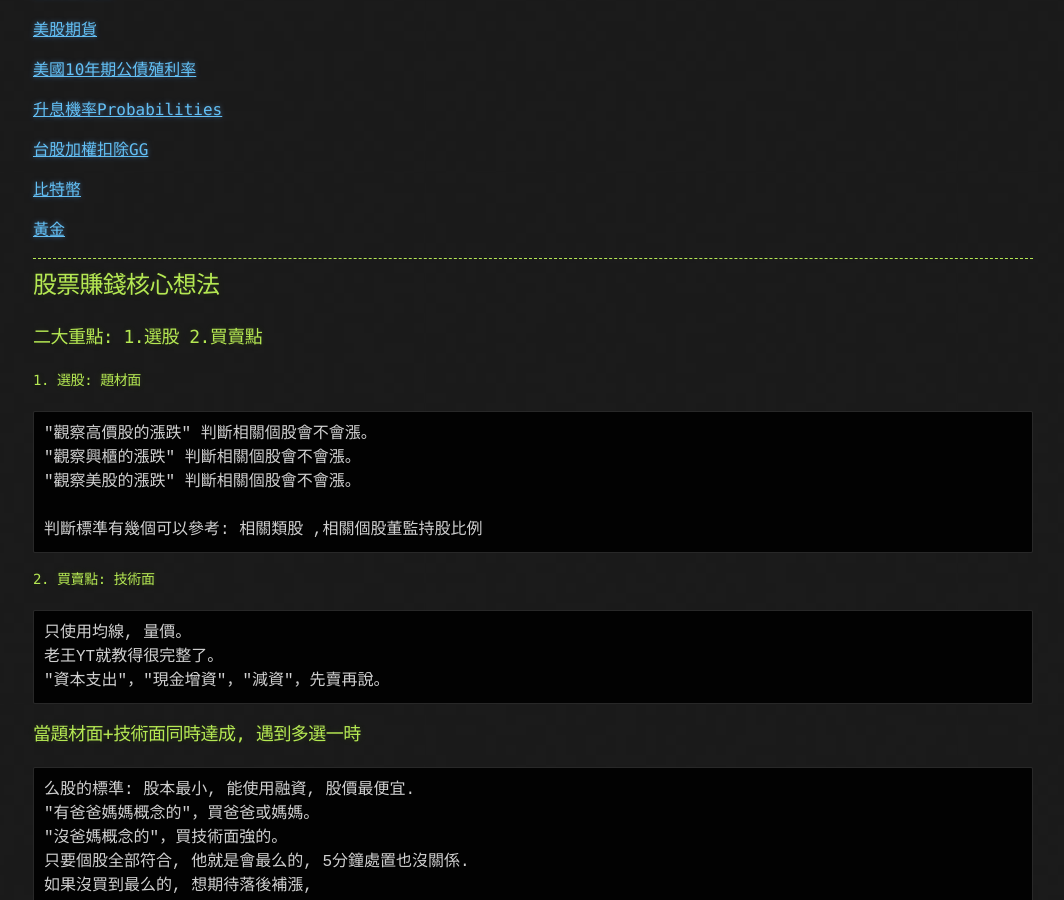
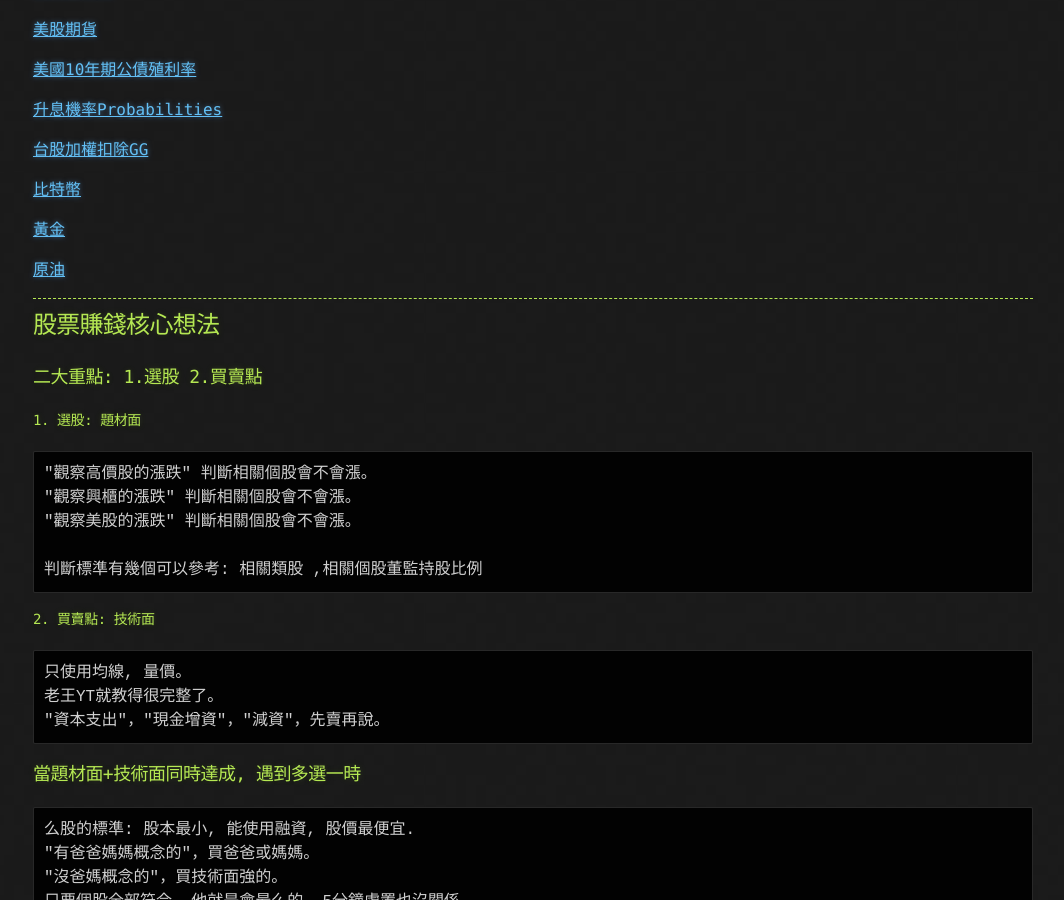
Before and after one commit to lepg5487/Stock_God, a Jekyll site: the page built from experience.md, in a window 1280 px wide and 900 px high, scrolled down 360 px. Shown: the whole window, without its empty margins (107-1171 px from the left). Built offline with Jekyll 4.4.1, drawn with Linux system fonts in a browser that asks for light colours; our own code applies the rules of GitHub Pages for plain Markdown files.

Commit message:
Update experience.md

```diff
--- a/experience.md
+++ b/experience.md
@@ -19,6 +19,8 @@ layout: testlayouts
 [比特幣](https://www.wantgoo.com/global/bitcoin)
 
 [黃金](https://www.wantgoo.com/global/gold)
+
+[原油](https://www.wantgoo.com/global/brent)
 
 ---
 
```
